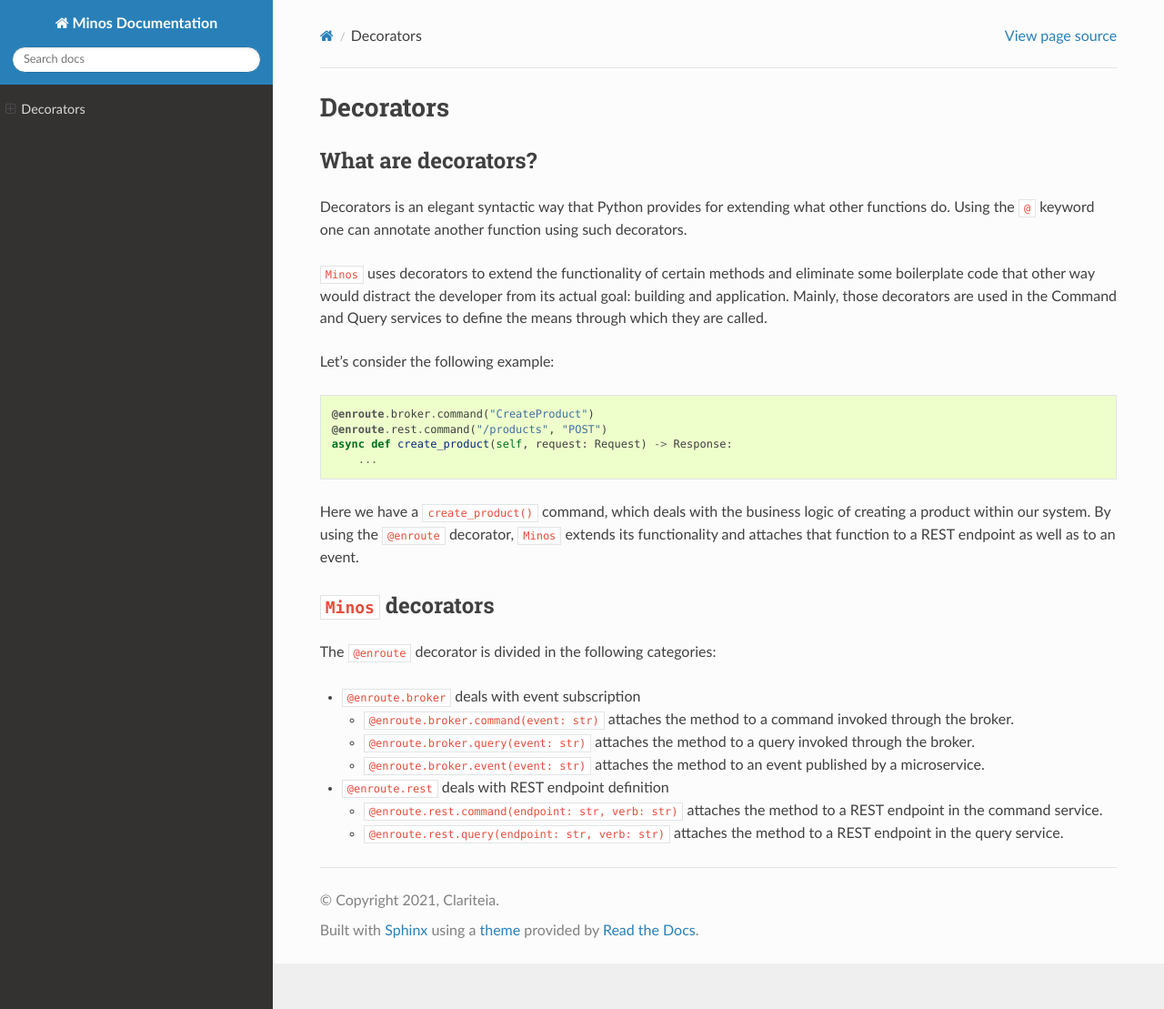
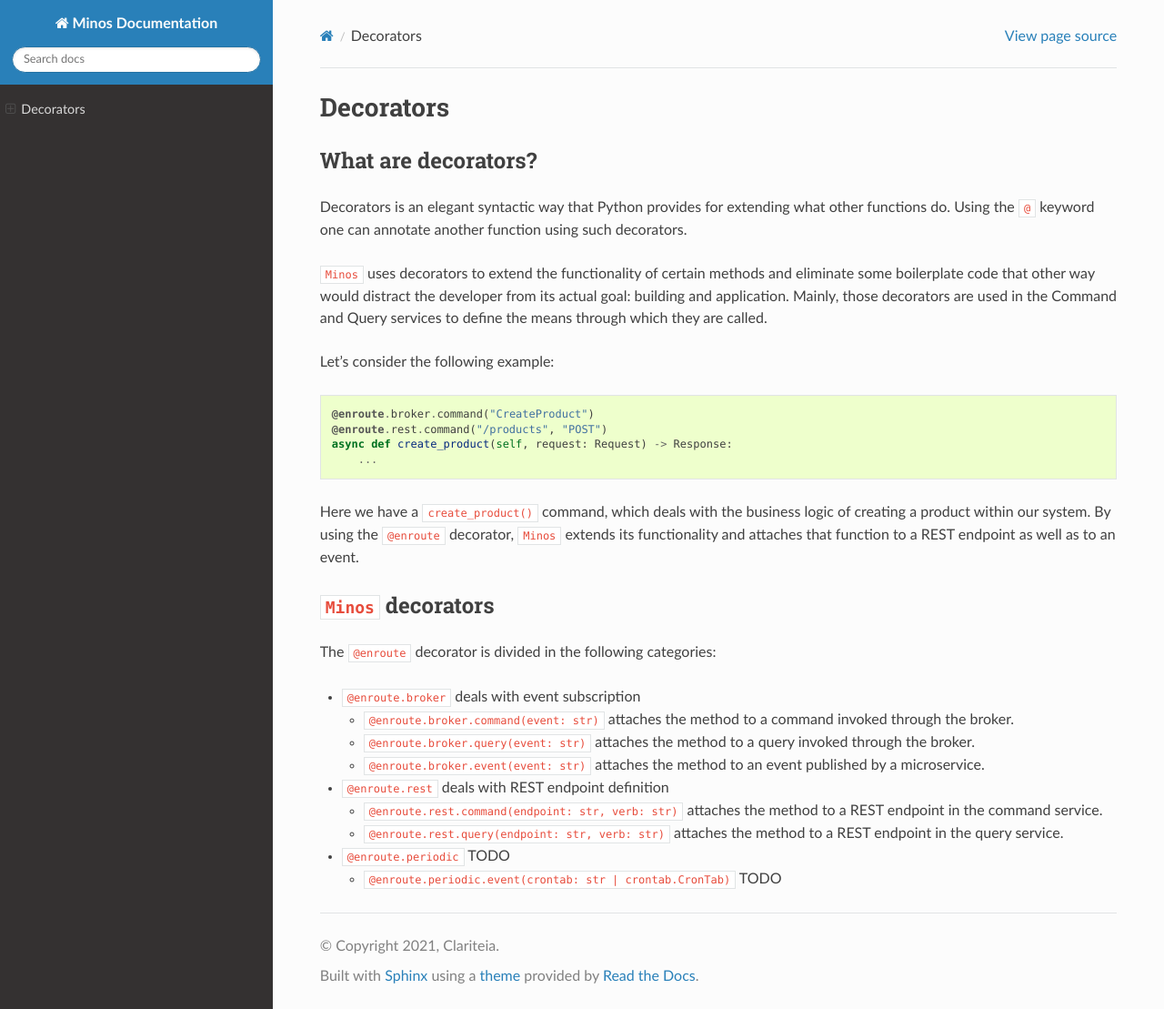
Before and after one commit to Clariteia/minos-documentation, a Sphinx documentation site: the page built from docs/architecture/decorators.md, in a window 1280 px wide and 1109 px high. Shown: the whole window at 91% size. Built offline with Sphinx 7.4.7 and the Read the Docs theme 2.0.0, drawn with Linux system fonts in a browser that asks for light colours.

Commit message:
ISSUE #3 * Start explaining periodic tasks.

```diff
--- a/docs/architecture/decorators.md
+++ b/docs/architecture/decorators.md
@@ -24,3 +24,5 @@
 - `@enroute.rest` deals with REST endpoint definition
   - `@enroute.rest.command(endpoint: str, verb: str)` attaches the method to a REST endpoint in the command service.
   - `@enroute.rest.query(endpoint: str, verb: str)` attaches the method to a REST endpoint in the query service.
+- `@enroute.periodic` TODO
+  - `@enroute.periodic.event(crontab: str | crontab.CronTab)` TODO
```
